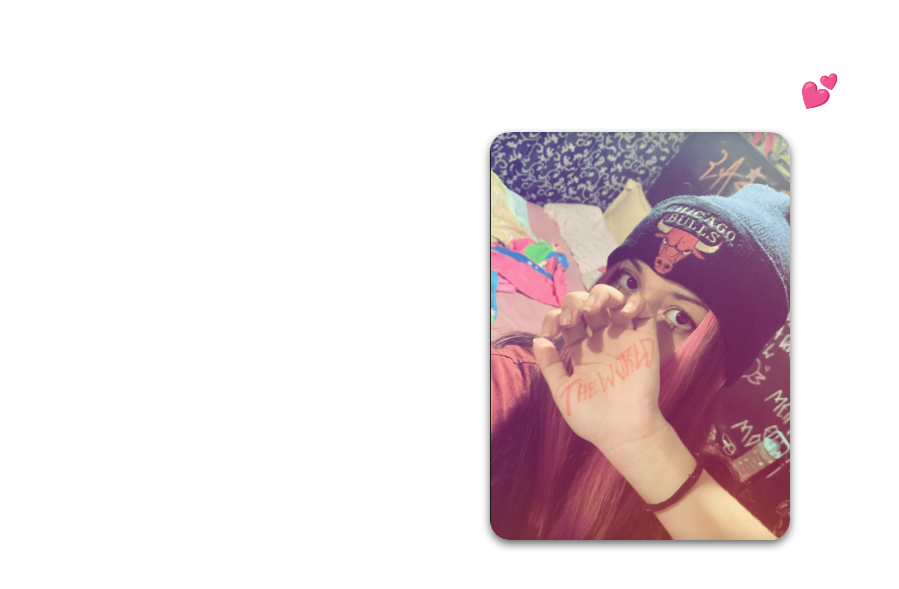
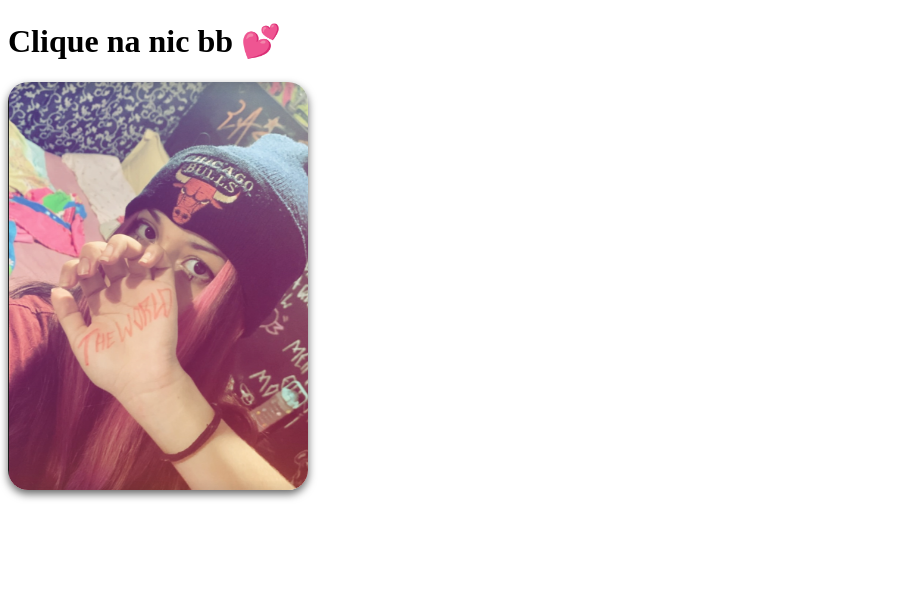
Before and after one commit to Mateusbello23/niver-do-bb-nic, a plain HTML site: page index.html in a window 1280 px wide. Shown: the part 161-750 px from the top of the page, without its empty margins (0-899 px from the left). Drawn offline with Linux system fonts and the light colour scheme.

Commit message:
index.html

```diff
--- a/index.html
+++ b/index.html
@@ -14,8 +14,8 @@
 
 
   <!-- Conteúdo por cima do vídeo -->
-  <div class="conteudo">
-    <h1>Clique na minha princesa 💕</h1>
+  <div class="mensagem">
+    <h1>Clique na nic bb 💕</h1>
     <img src="foto.jpg" alt="Minha namorada linda" id="imagem">
     <audio id="musica" src="musica.mp3"></audio>
   </div>
```
